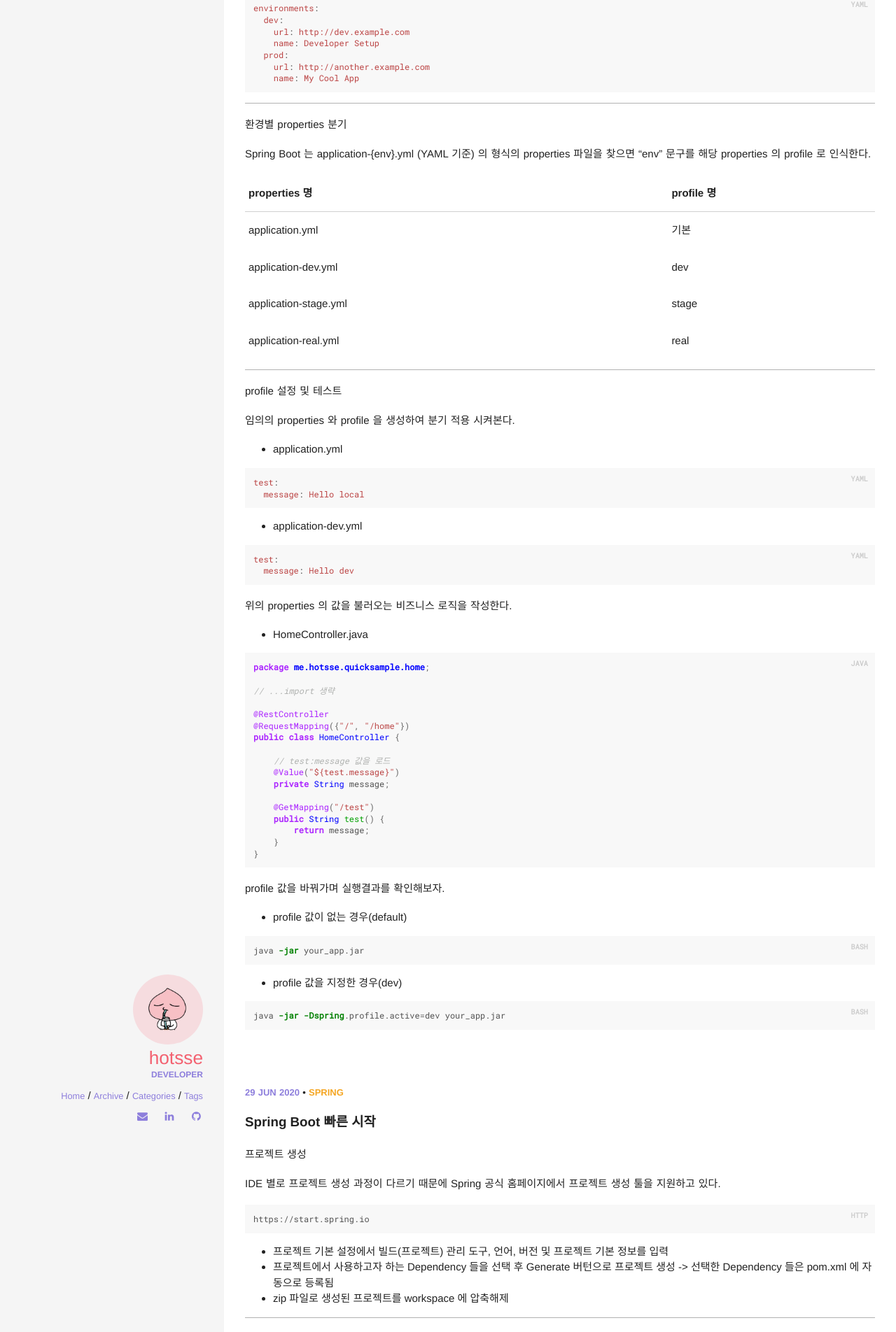
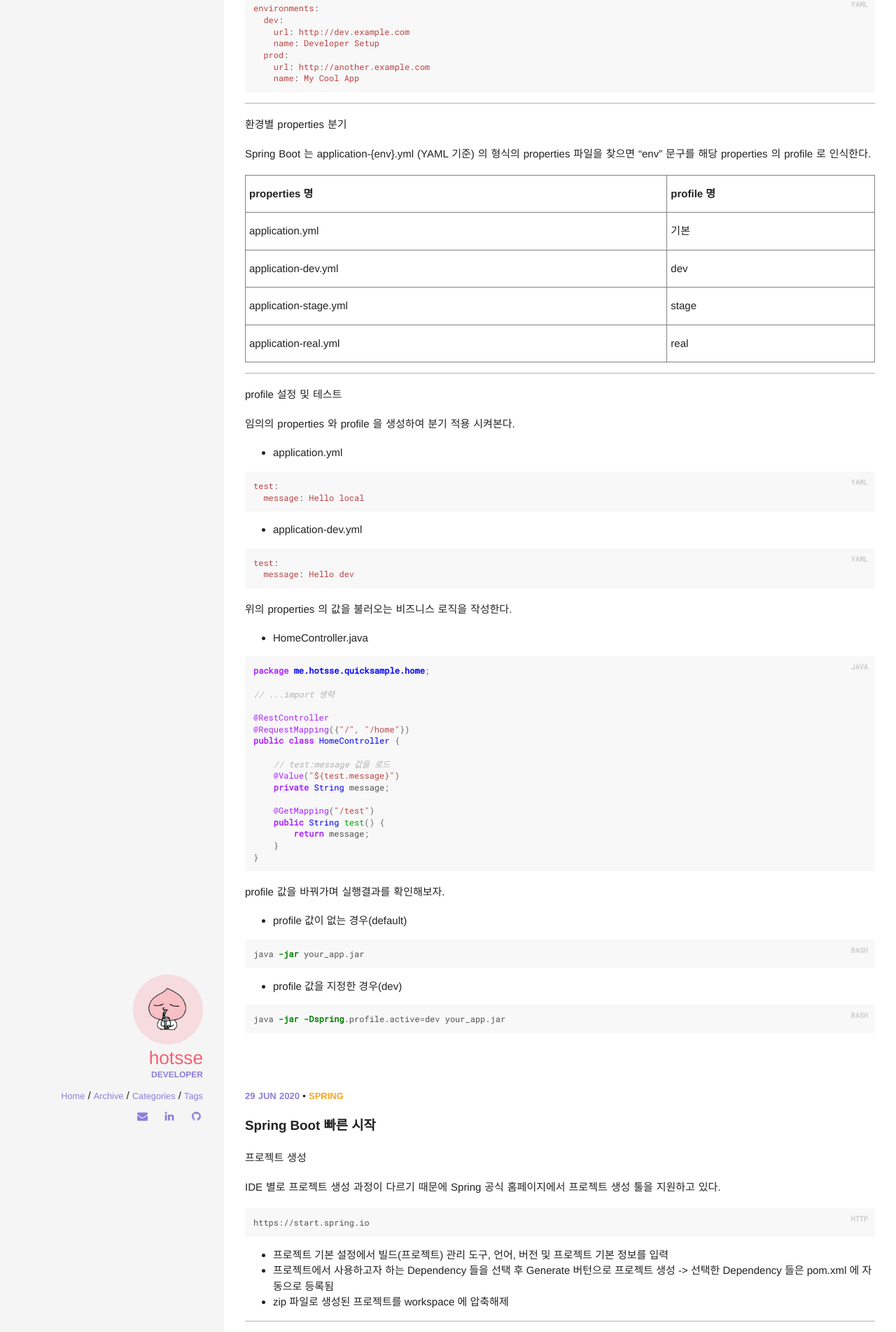
Before and after one commit to Hotsse/hotsse.github.io, a Jekyll site: the page built from index.html, in a window 1280 px wide. Shown: the part 960-2864 px from the top of the page at 70% size. Built offline with Jekyll 4.4.1, drawn with Linux system fonts in a browser that asks for light colours.

Commit message:
update global css

```diff
--- a/_sass/components/_global.scss
+++ b/_sass/components/_global.scss
@@ -18,11 +18,16 @@ img {
   margin-right: auto;
 }
 
+// hr
+hr {
+  border-top: 2px;
+}
+
 // Tables
 table,
 th,
 td {
-  border: none;
+  border: 1px solid grey;
 }
 .table {
   display: table;
```
